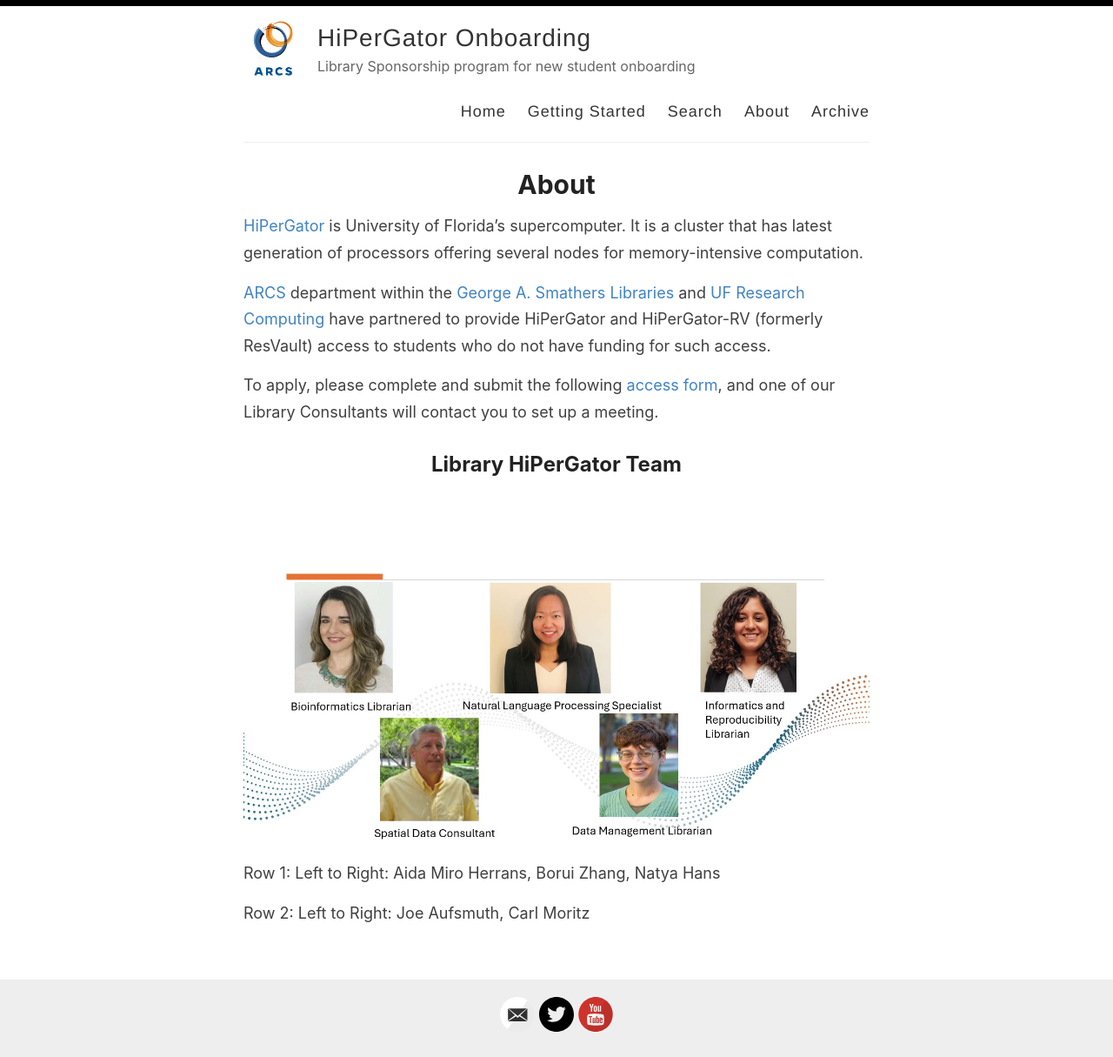
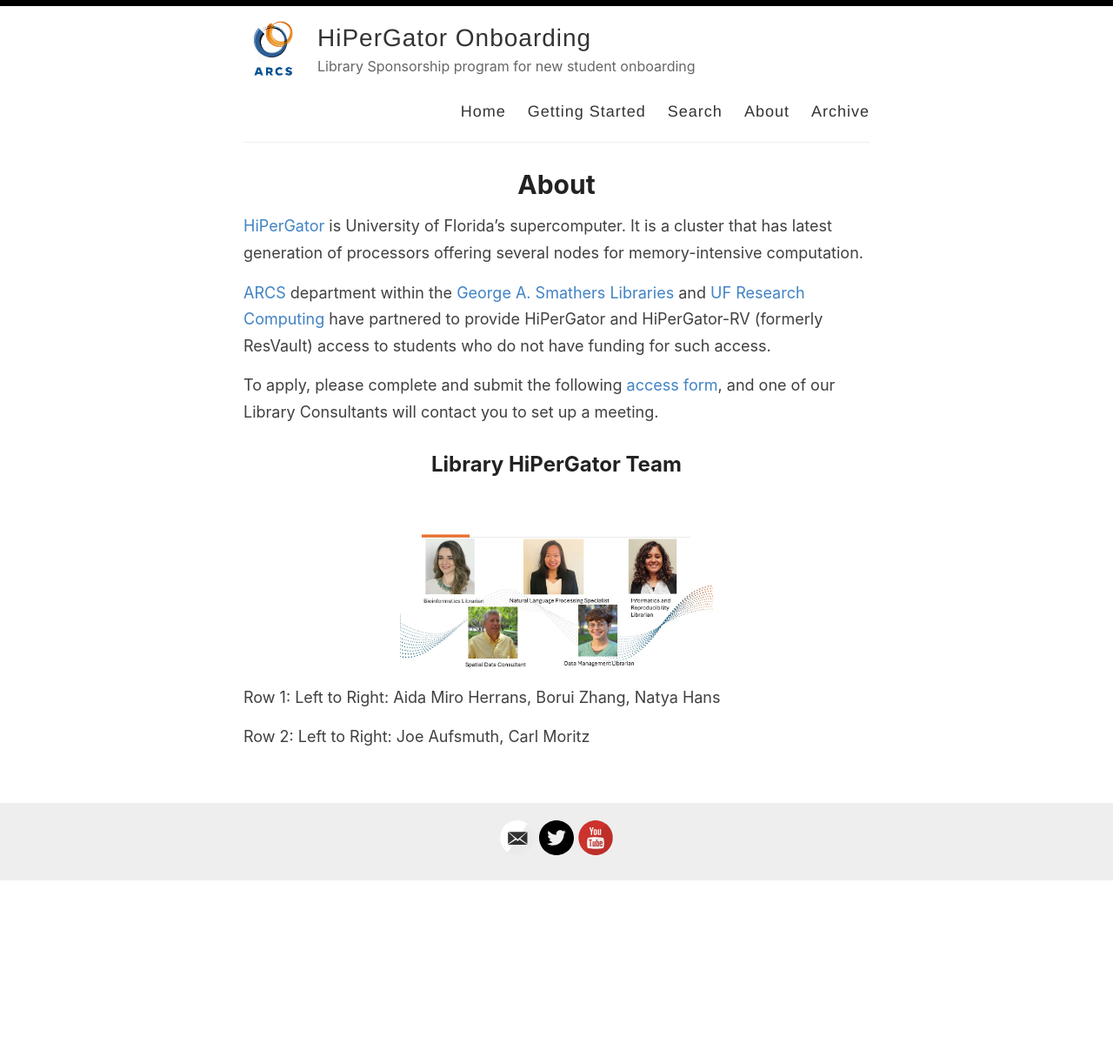
Before and after one commit to NatyaHans/HiPerGatorOnboarding, a Jekyll site: the page built from _pages/about.md, in a window 1280 px wide. Shown: the whole page at 87% size. Built offline with Jekyll 4.4.1, drawn with Linux system fonts in a browser that asks for light colours; after the commit the page ends 1013 px from its top, so only the background shows below that.

Commit message:
Update about.md

```diff
--- a/_pages/about.md
+++ b/_pages/about.md
@@ -12,7 +12,7 @@ latest generation of processors offering several nodes for memory-intensive comp
 To apply, please complete and submit the following [access form](https://arcs.uflib.ufl.edu/student-hipergator-request/), and one of our Library Consultants will contact you to set up a meeting.
 
 ## Library HiPerGator Team
-![HiPerGatorTeam](https://github.com/NatyaHans/HiPerGatorOnboarding/blob/master/images/Slide1.jpg)
+<img src="http://NatyaHans.github.io/HiPerGatorOnboarding/images/Slide1.jpg" alt="Team" style="width:50%">
 
 Row 1: Left to Right: Aida Miro Herrans, Borui Zhang, Natya Hans
 
```
